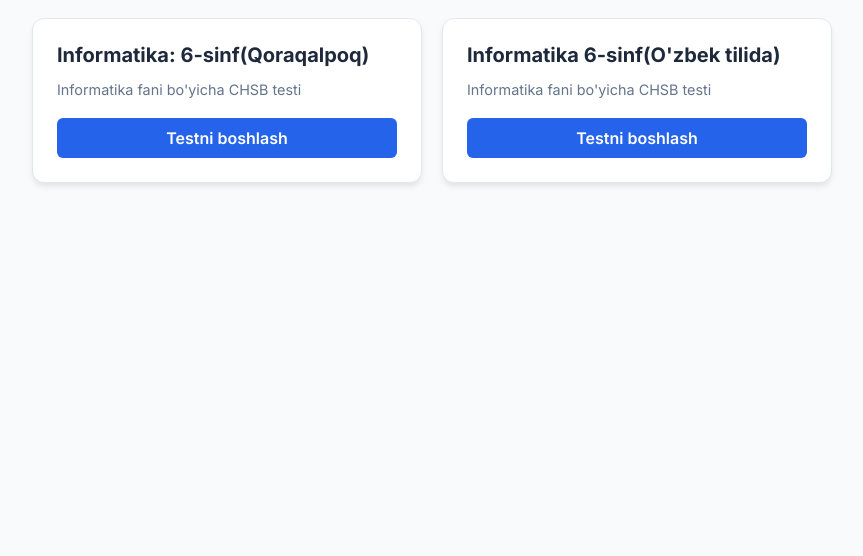
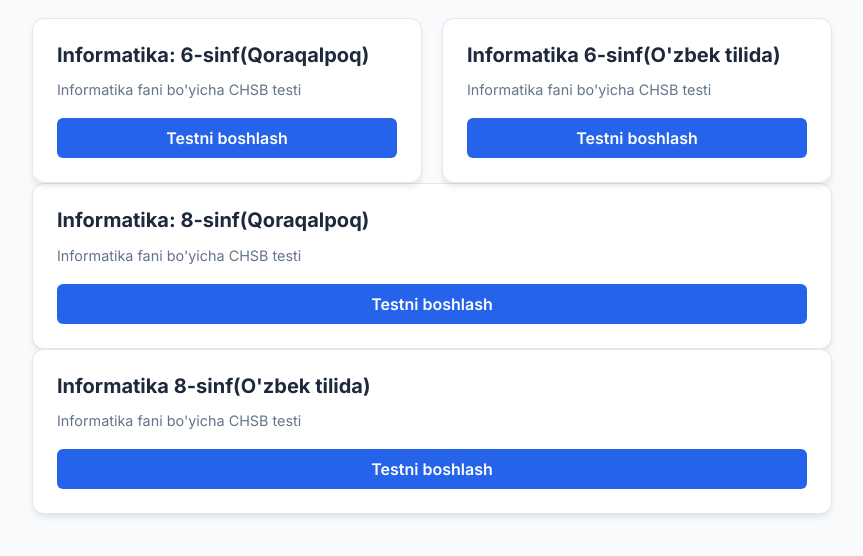
Before and after one commit to AytmuratEshbaev/SHSB_Informatika_2025, a plain HTML site: page index.html in a window 1280 px wide. Shown: the part 118-674 px from the top of the page, without its empty margins (208-1071 px from the left). Drawn offline with Linux system fonts and the light colour scheme.

Commit message:
Second save

```diff
--- a/index.html
+++ b/index.html
@@ -123,6 +123,23 @@
                 <a href="https://forms.gle/XEu92yD9ejKC8FqM6" class="btn">Testni boshlash</a>
             </div>
         </div>
+
+        <div class="quiz-card">
+                <div>
+                    <h3>Informatika: 8-sinf(Qoraqalpoq)</h3>
+                    <p>Informatika fani bo'yicha CHSB testi</p>
+                </div>
+                <a href="https://forms.gle/xT5Cdf2u3oYgCcHf7" class="btn">Testni boshlash</a>
+            </div>
+
+            <div class="quiz-card">
+                <div>
+                    <h3>Informatika 8-sinf(O'zbek tilida)</h3>
+                    <p>Informatika fani bo'yicha CHSB testi</p>
+                </div>
+                <a href="https://forms.gle/51F9XuxAJoTEEdX8A" class="btn">Testni boshlash</a>
+            </div>
+        </div>
     </div>
 
 </body>
```
